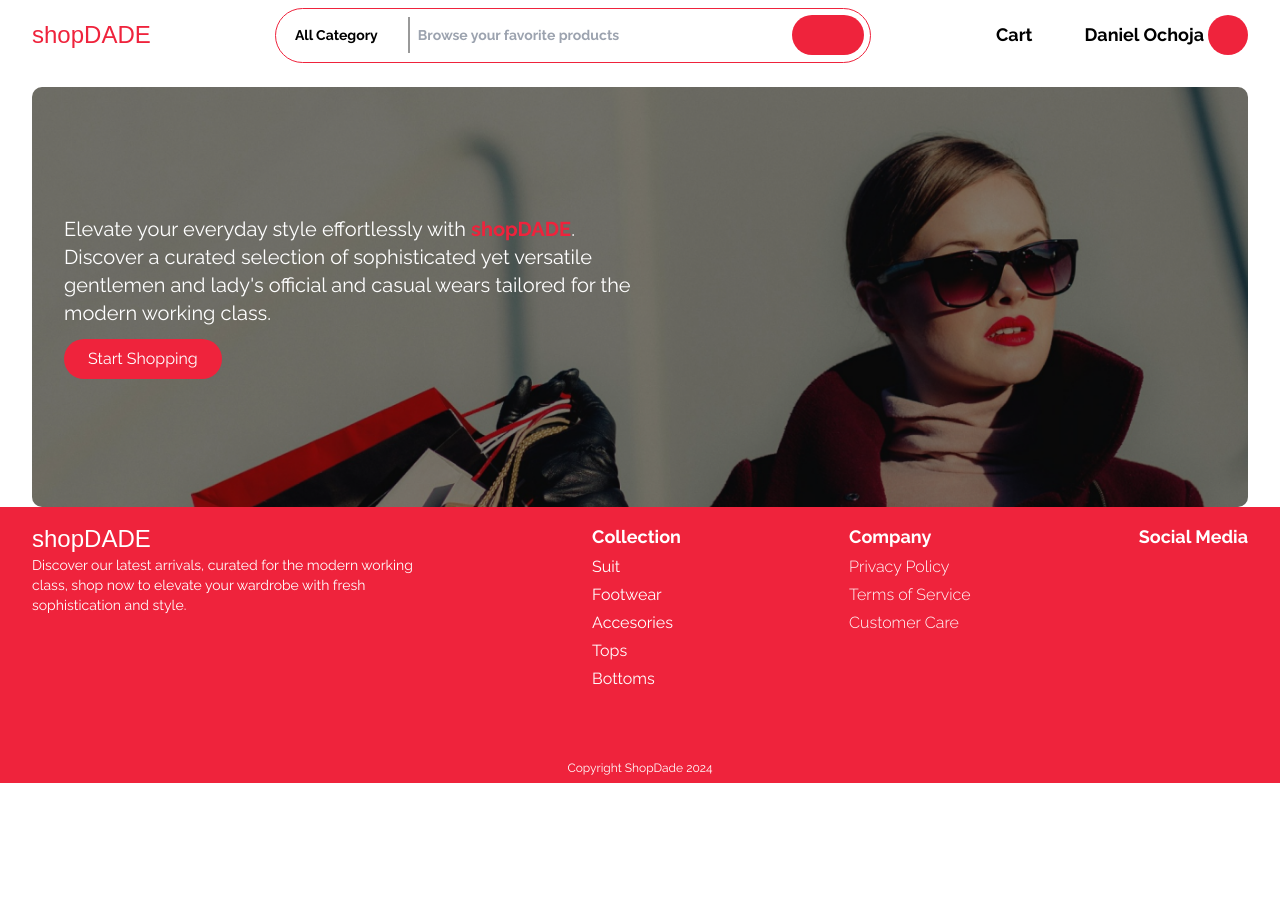
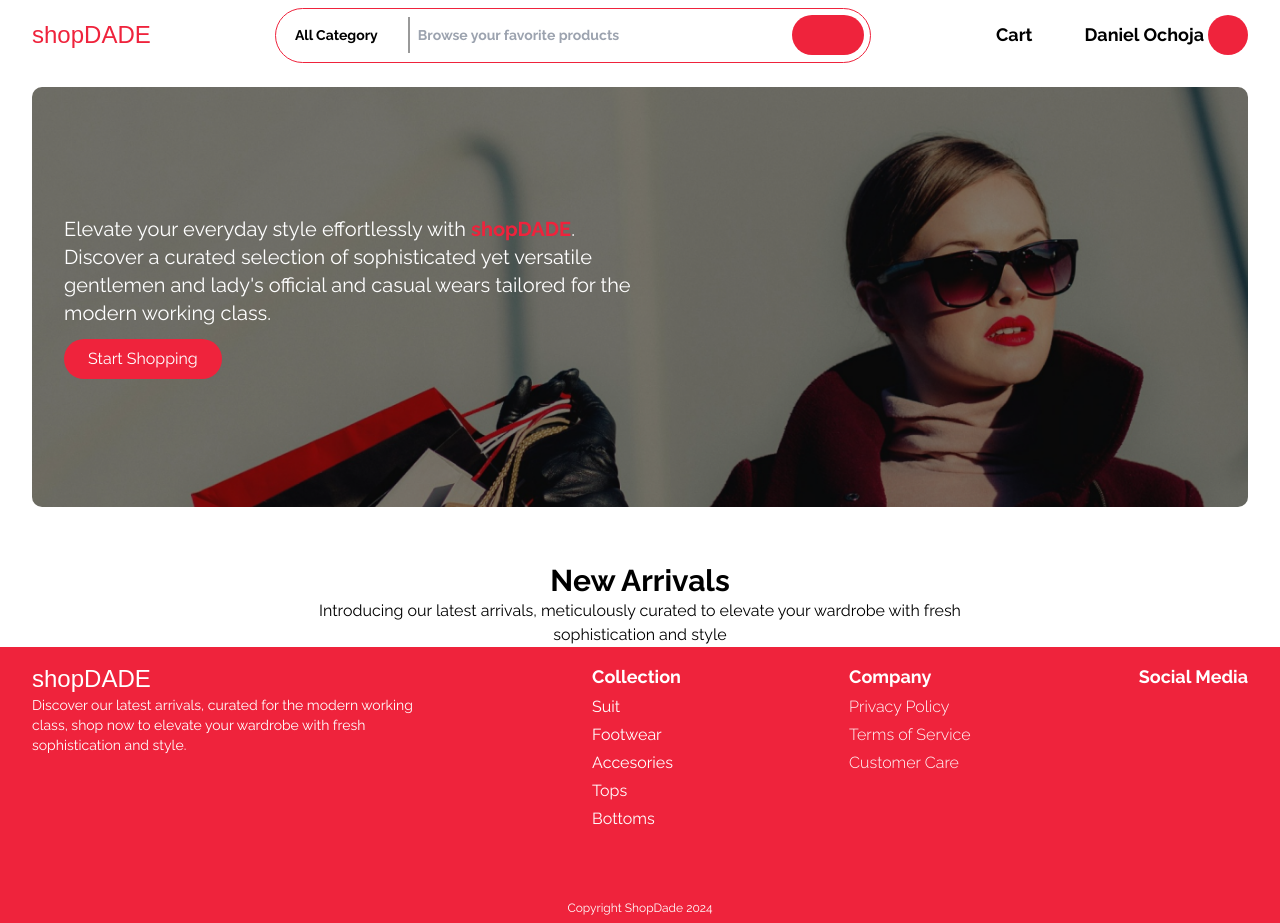
Before and after one commit to Ochoja/shopdade_v2, a Vue app in the folder frontend/: page / in a window 1280 px wide. Before the commit the page ends 800 px from the top, so only its background shows below. Built offline with nearby package versions, Linux system fonts and the light colour scheme; some icons are missing; a web font is replaced by a local one.

Commit message:
updated homepage

```diff
--- a/frontend/src/App.vue
+++ b/frontend/src/App.vue
@@ -11,6 +11,10 @@ import TheFooter from './components/TheFooter.vue'
 </template>
 
 <style lang="postcss">
+h2 {
+  @apply text-3xl font-bold;
+}
+
 .grid-width {
   @apply w-[95%] mx-auto;
 }
--- a/frontend/src/views/HomeView.vue
+++ b/frontend/src/views/HomeView.vue
@@ -4,7 +4,7 @@ import Button from '@/components/TheButton.vue'
 
 <template>
   <main class="grid-width">
-    <section class="bg-hero bg-cover bg-right py-[8rem] px-8 rounded-[10px]">
+    <section class="bg-hero bg-cover bg-right py-[8rem] px-8 rounded-[10px] mb-14">
       <div class="max-w-[50%]">
         <p class="text-xl mb-3 text-white">
           Elevate your everyday style effortlessly with
@@ -16,5 +16,17 @@ import Button from '@/components/TheButton.vue'
         <Button>Start Shopping</Button>
       </div>
     </section>
+
+    <section>
+      <div class="text-center">
+        <h2>New Arrivals</h2>
+        <p class="max-w-[60%] mx-auto">
+          Introducing our latest arrivals, meticulously curated to elevate your wardrobe with fresh
+          sophistication and style
+        </p>
+      </div>
+
+      <div></div>
+    </section>
   </main>
 </template>
--- a/frontend/tailwind.config.js
+++ b/frontend/tailwind.config.js
@@ -12,9 +12,6 @@ export default {
     extend: {
       backgroundImage: {
         hero: "url('./src/assets/images/hero.jpg')"
-      },
-      backgroundSize: {
-        '110%': '90%'
       }
     }
   },
```
